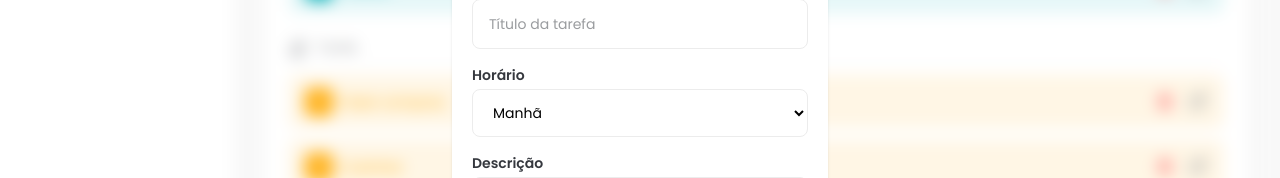
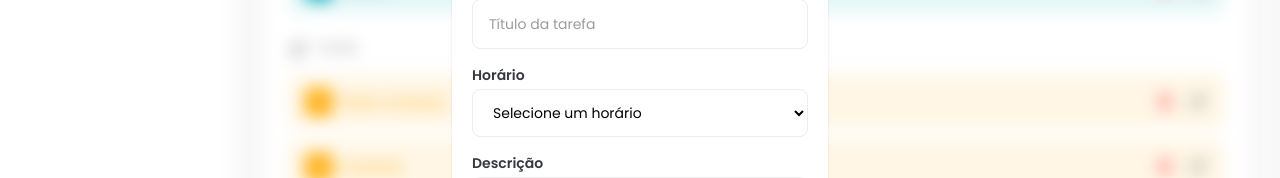
Before and after one commit to vicgopfert/task-manager, a React (Vite) app: page / in a window 1280 px wide. Both pictures are taken after a click on the button "Nova Tarefa". Shown: the part 307-485 px from the top of the page. Built offline with nearby package versions, Linux system fonts and the light colour scheme.

Commit message:
feat: ensure task can be added

```diff
--- a/package.json
+++ b/package.json
@@ -18,7 +18,8 @@
     "react-dom": "^19.2.7",
     "react-transition-group": "^4.4.5",
     "sonner": "^2.0.7",
-    "tailwindcss": "^4.3.2"
+    "tailwindcss": "^4.3.2",
+    "uuid": "^14.0.1"
   },
   "devDependencies": {
     "@commitlint/cli": "^20.5.3",
--- a/src/components/AddTaskDialog.jsx
+++ b/src/components/AddTaskDialog.jsx
@@ -1,15 +1,32 @@
 import "./AddTaskDialog.css"
 
-import { useRef } from "react"
+import { useRef, useState } from "react"
 import { createPortal } from "react-dom"
 import { CSSTransition } from "react-transition-group"
+import { v4 } from "uuid"
 
 import Button from "./Button"
 import Input from "./Input"
 import TimeSelect from "./TimeSelect"
 
-const AddTaskDialog = ({ isOpen, handleClose }) => {
+const AddTaskDialog = ({ isOpen, handleClose, handleSubmit }) => {
+  const [title, setTitle] = useState()
+  const [time, setTime] = useState()
+  const [description, setDescription] = useState()
+
   const nodeRef = useRef(null)
+
+  const handleSaveClick = () => {
+    handleSubmit({
+      id: v4(),
+      title,
+      time,
+      description,
+      status: "not_started",
+    })
+
+    handleClose()
+  }
 
   return createPortal(
     <CSSTransition
@@ -31,14 +48,27 @@ const AddTaskDialog = ({ isOpen, handleClose }) => {
           </p>
 
           <div className="flex w-84 flex-col space-y-4">
-            <Input id="title" label="Título" placeholder="Título da tarefa" />
+            <Input
+              id="title"
+              label="Título"
+              placeholder="Título da tarefa"
+              value={title}
+              onChange={(e) => setTitle(e.target.value)}
+            />
 
-            <TimeSelect />
+            <TimeSelect
+              id="time"
+              label="Horário"
+              value={time}
+              onChange={(e) => setTime(e.target.value)}
+            />
 
             <Input
               id="description"
               label="Descrição"
               placeholder="Descreva a tarefa"
+              value={description}
+              onChange={(e) => setDescription(e.target.value)}
             />
 
             <div className="flex gap-3">
@@ -51,7 +81,7 @@ const AddTaskDialog = ({ isOpen, handleClose }) => {
                 Cancelar
               </Button>
 
-              <Button size="large" className="w-full">
+              <Button size="large" className="w-full" onClick={handleSaveClick}>
                 Salvar
               </Button>
             </div>
--- a/src/components/Tasks.jsx
+++ b/src/components/Tasks.jsx
@@ -52,6 +52,11 @@ const Tasks = () => {
     toast.success("Tarefa deletada com sucesso!")
   }
 
+  const handleAddTaskSubmit = (newTask) => {
+    setTasks([...tasks, newTask])
+    toast.success("Tarefa adicionada com sucesso!")
+  }
+
   return (
     <div className="w-full space-y-6 px-8 py-16">
       <div className="flex w-full justify-between">
@@ -77,6 +82,7 @@ const Tasks = () => {
           <AddTaskDialog
             isOpen={addTaskDialogIsOpen}
             handleClose={() => setAddTaskDialogIsOpen(false)}
+            handleSubmit={handleAddTaskSubmit}
           />
         </div>
       </div>
--- a/src/components/TimeSelect.jsx
+++ b/src/components/TimeSelect.jsx
@@ -1,14 +1,19 @@
 import InputLabel from "./InputLabel"
 
-const TimeSelect = () => {
+const TimeSelect = (props) => {
   return (
     <div className="flex flex-col gap-1 text-left">
       <InputLabel htmlFor="time">Horário</InputLabel>
 
       <select
         id="time"
+        defaultValue=""
         className="rounded-lg border border-solid border-[#ECECEC] px-4 py-3 text-sm outline-[#00ADB5] placeholder:text-sm placeholder:text-[#9A9C9F]"
+        {...props}
       >
+        <option value="" disabled>
+          Selecione um horário
+        </option>
         <option value="morning">Manhã</option>
         <option value="afternoon">Tarde</option>
         <option value="evening">Noite</option>
```
Also changed, not shown: 1 other file (tests, documents, lock files or other folders).
